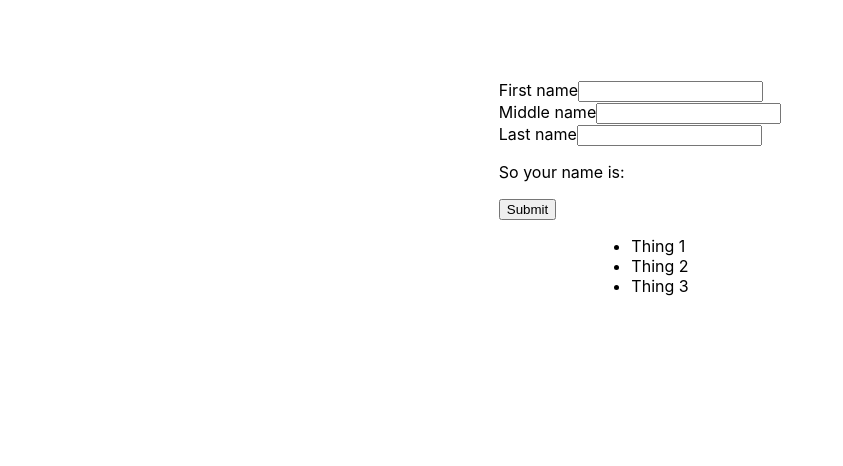
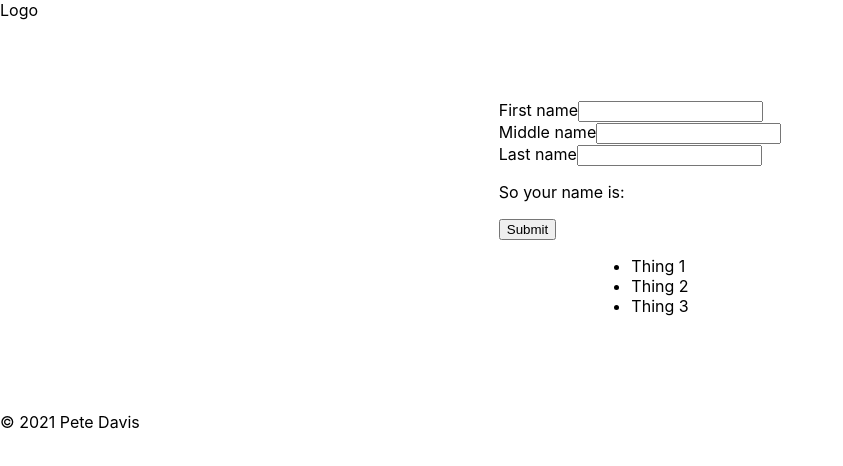
Before and after one commit to petedavisdev/vercel-nextjs-demo, a Next.js app: page / in a window 1280 px wide. Shown: the top 466 px of the page, without its empty margins (0-843 px from the left). Built offline with nearby package versions, Linux system fonts and the light colour scheme.

Commit message:
Add a layout

```diff
--- /dev/null
+++ b/components/Layout/Footer.tsx
@@ -0,0 +1,3 @@
+export function Footer() {
+  return <footer>&copy; {new Date().getFullYear()} Pete Davis</footer>;
+}
--- /dev/null
+++ b/components/Layout/Header.tsx
@@ -0,0 +1,11 @@
+import Link from "next/link";
+
+export function Header() {
+  return (
+    <header>
+      <Link href="/">
+        <a>Logo</a>
+      </Link>
+    </header>
+  );
+}
--- /dev/null
+++ b/components/Layout/Layout.tsx
@@ -0,0 +1,16 @@
+import { Footer } from "./Footer";
+import { Header } from "./Header";
+
+type LayoutProps = {
+  children: React.ReactNode;
+};
+
+export function Layout(props) {
+  return (
+    <>
+      <Header />
+      <main>{props.children}</main>
+      <Footer />
+    </>
+  );
+}
--- a/pages/_app.tsx
+++ b/pages/_app.tsx
@@ -1,7 +1,12 @@
-import '../styles/globals.css'
+import { Layout } from "../components/Layout/Layout";
+import "../styles/globals.css";
 
 function MyApp({ Component, pageProps }) {
-  return <Component {...pageProps} />
+  return (
+    <Layout>
+      <Component {...pageProps} />
+    </Layout>
+  );
 }
 
-export default MyApp
+export default MyApp;
```
